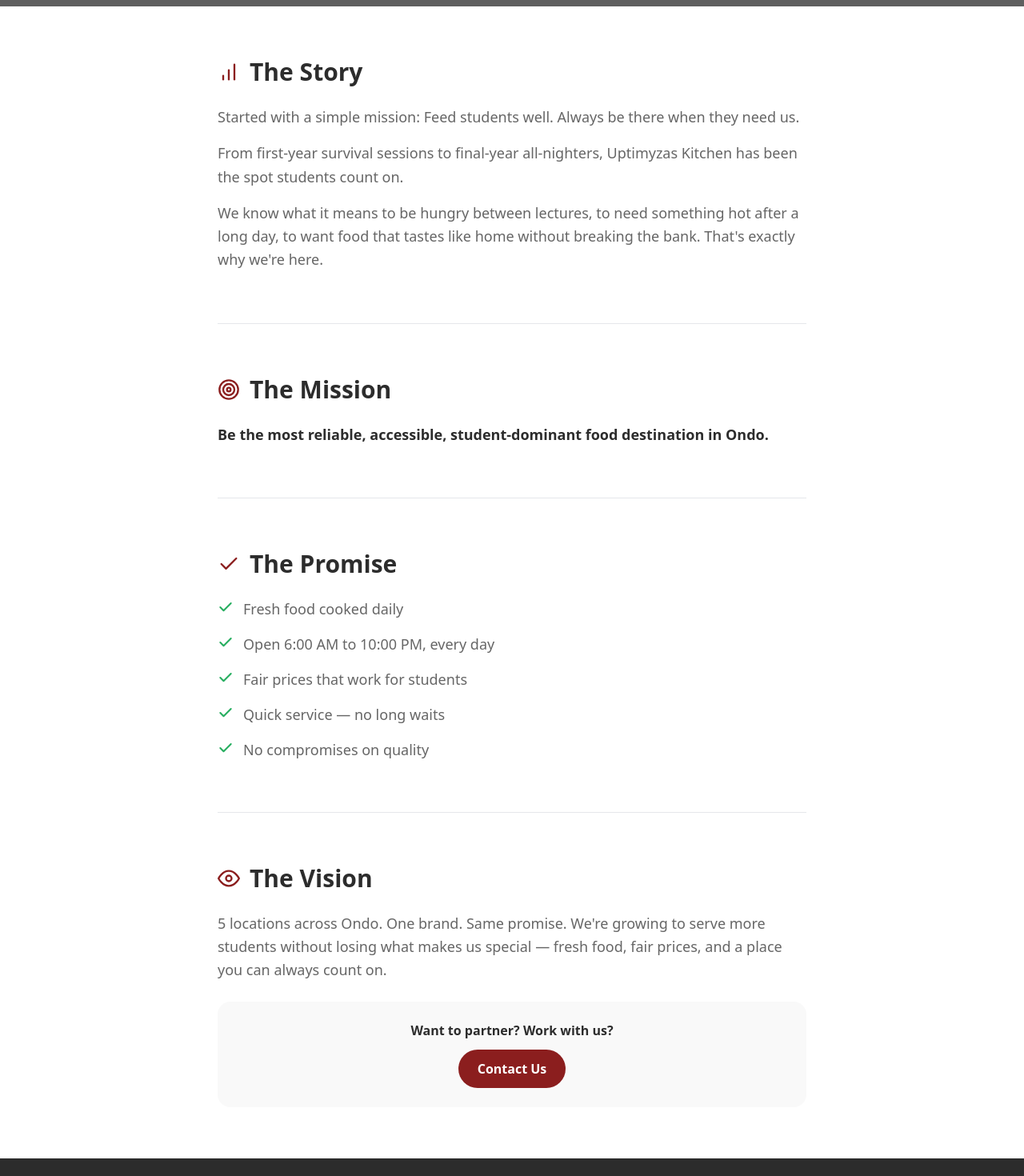
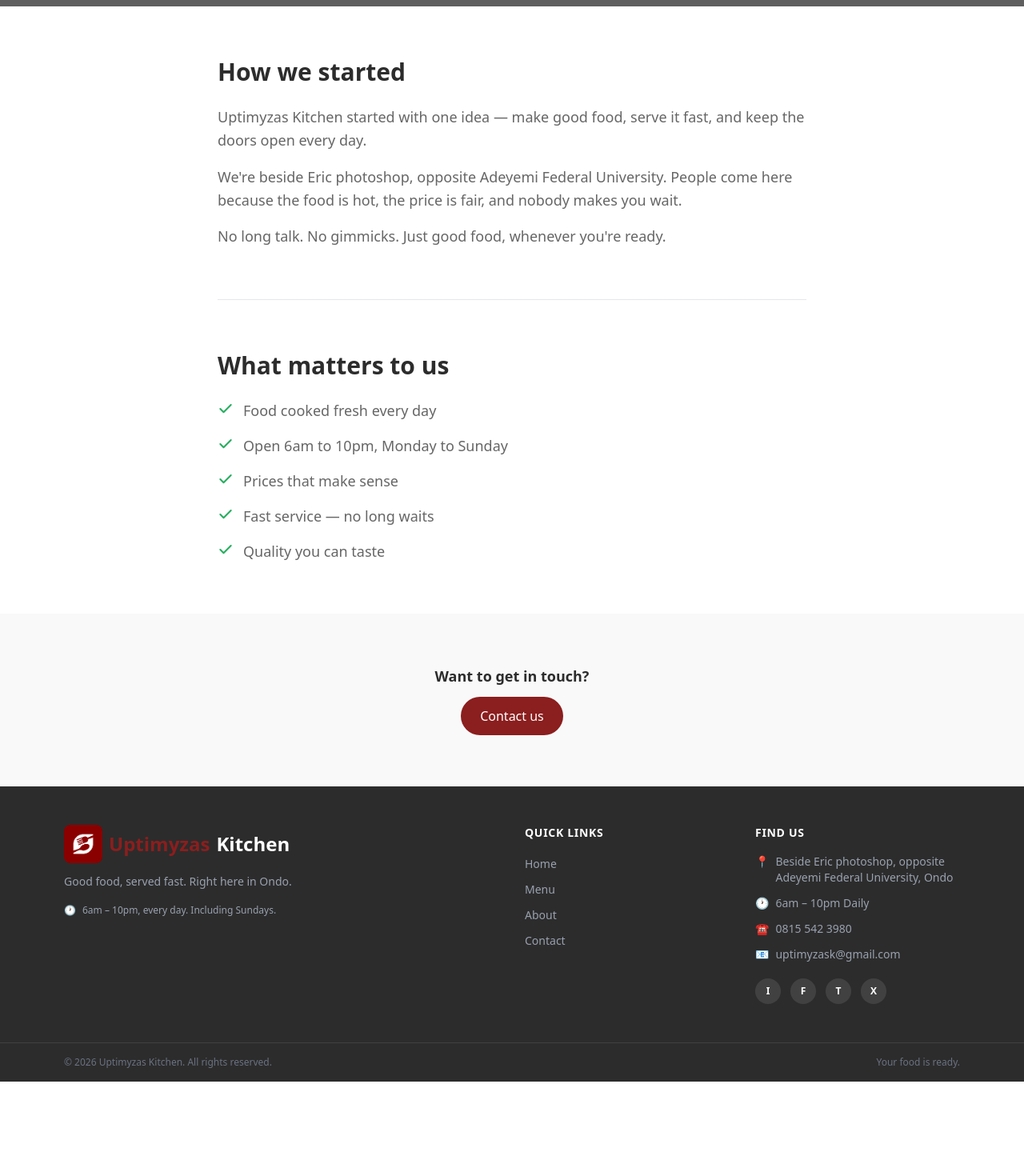
Before and after one commit to thejuolaamt/uptimyzas-kitchen-website, a Next.js app: page /about in a window 1280 px wide. Shown: the part 700-2170 px from the top of the page at 80% size. After the commit the page ends 2052 px from the top, so only its background shows below. Built offline with nearby package versions, Linux system fonts and the light colour scheme; grey boxes are pictures that could not be loaded.

Commit message:
Footer, About page, canonical URLs, Header button — all updated

```diff
--- a/app/about/page.tsx
+++ b/app/about/page.tsx
@@ -1,14 +1,19 @@
 import type { Metadata } from "next";
 import Image from "next/image";
 
+const SITE_URL = "https://uptimyzas-kitchen-website.vercel.app";
+
 export const metadata: Metadata = {
-  title: "About Us",
+  title: "About",
   description:
-    "The story behind Uptimyzas Kitchen — fresh Nigerian food, fair prices, and a mission to feed Ondo students right. Open daily.",
+    "Uptimyzas Kitchen — good food, served fast. Right here in Ondo, open 6am to 10pm every day.",
+  alternates: {
+    canonical: `${SITE_URL}/about`,
+  },
   openGraph: {
-    title: "About Us | Uptimyzas Kitchen",
+    title: "About | Uptimyzas Kitchen",
     description:
-      "Our mission: be the most reliable, accessible student food destination in Ondo.",
+      "Good food, served fast. Open every day, 6am to 10pm.",
   },
 };
 
@@ -17,21 +22,21 @@
     <>
       {/* Page Header */}
       <section className="pt-24 pb-12 bg-[#F9F9F9]">
-        <div className="max-w-6xl mx-auto px-4 text-center">
+        <div className="max-w-3xl mx-auto px-4 text-center">
           <h1 className="text-4xl md:text-5xl font-bold text-[#2C2C2C] mb-3">
-            About Uptimyzas Kitchen
+            About us
           </h1>
-          <p className="text-[#666666] text-lg max-w-2xl mx-auto">
-            Good food. No pretense. Just honest Nigerian meals served fresh, right here on campus.
+          <p className="text-[#666666] text-lg max-w-xl mx-auto">
+            Good food, no pretense. Just honest meals served hot, right here in Ondo.
           </p>
         </div>
       </section>
 
-      {/* Hero Image */}
+      {/* Image */}
       <section className="relative h-64 md:h-96 bg-[#2C2C2C]">
         <Image
           src="https://images.unsplash.com/photo-1555396273-367ea4eb4db5?w=1200&h=600&fit=crop"
-          alt="Nigerian restaurant interior"
+          alt="Uptimyzas Kitchen"
           fill
           className="object-cover"
         />
@@ -41,37 +46,18 @@
       {/* The Story */}
       <section className="py-16 bg-white">
         <div className="max-w-3xl mx-auto px-4">
-          <h2 className="text-2xl md:text-3xl font-bold text-[#2C2C2C] mb-6 flex items-center gap-3">
-            <svg
-              xmlns="http://www.w3.org/2000/svg"
-              className="w-7 h-7 text-[#8B1E1E]"
-              viewBox="0 0 24 24"
-              fill="none"
-              stroke="currentColor"
-              strokeWidth="2"
-              strokeLinecap="round"
-              strokeLinejoin="round"
-            >
-              <path d="M12 20V10" />
-              <path d="M18 20V4" />
-              <path d="M6 20v-4" />
-            </svg>
-            The Story
+          <h2 className="text-2xl md:text-3xl font-bold text-[#2C2C2C] mb-6">
+            How we started
           </h2>
           <div className="text-[#666666] leading-relaxed space-y-4 text-lg">
             <p>
-              Started with a simple mission: Feed students well. Always be there
-              when they need us.
+              Uptimyzas Kitchen started with one idea — make good food, serve it fast, and keep the doors open every day.
             </p>
             <p>
-              From first-year survival sessions to
-              final-year all-nighters, Uptimyzas Kitchen has been the spot
-              students count on.
+              We're beside Eric photoshop, opposite Adeyemi Federal University. People come here because the food is hot, the price is fair, and nobody makes you wait.
             </p>
             <p>
-              We know what it means to be hungry between lectures, to need
-              something hot after a long day, to want food that tastes like home
-              without breaking the bank. That's exactly why we're here.
+              No long talk. No gimmicks. Just good food, whenever you're ready.
             </p>
           </div>
         </div>
@@ -82,64 +68,20 @@
         <hr className="border-gray-200" />
       </div>
 
-      {/* The Mission */}
+      {/* What matters */}
       <section className="py-16 bg-white">
         <div className="max-w-3xl mx-auto px-4">
-          <h2 className="text-2xl md:text-3xl font-bold text-[#2C2C2C] mb-6 flex items-center gap-3">
-            <svg
-              xmlns="http://www.w3.org/2000/svg"
-              className="w-7 h-7 text-[#8B1E1E]"
-              viewBox="0 0 24 24"
-              fill="none"
-              stroke="currentColor"
-              strokeWidth="2"
-              strokeLinecap="round"
-              strokeLinejoin="round"
-            >
-              <circle cx="12" cy="12" r="10" />
-              <circle cx="12" cy="12" r="6" />
-              <circle cx="12" cy="12" r="2" />
-            </svg>
-            The Mission
-          </h2>
-          <p className="text-[#2C2C2C] text-lg font-semibold leading-relaxed">
-            Be the most reliable, accessible, student-dominant food destination
-            in Ondo.
-          </p>
-        </div>
-      </section>
-
-      {/* Divider */}
-      <div className="max-w-3xl mx-auto px-4">
-        <hr className="border-gray-200" />
-      </div>
-
-      {/* The Promise */}
-      <section className="py-16 bg-white">
-        <div className="max-w-3xl mx-auto px-4">
-          <h2 className="text-2xl md:text-3xl font-bold text-[#2C2C2C] mb-6 flex items-center gap-3">
-            <svg
-              xmlns="http://www.w3.org/2000/svg"
-              className="w-7 h-7 text-[#8B1E1E]"
-              viewBox="0 0 24 24"
-              fill="none"
-              stroke="currentColor"
-              strokeWidth="2"
-              strokeLinecap="round"
-              strokeLinejoin="round"
-            >
-              <polyline points="20 6 9 17 4 12" />
-            </svg>
-            The Promise
+          <h2 className="text-2xl md:text-3xl font-bold text-[#2C2C2C] mb-6">
+            What matters to us
           </h2>
           <ul className="space-y-4">
             {[
-              "Fresh food cooked daily",
-              "Open 6:00 AM to 10:00 PM, every day",
-              "Fair prices that work for students",
-              "Quick service — no long waits",
-              "No compromises on quality",
-            ].map((promise, index) => (
+              "Food cooked fresh every day",
+              "Open 6am to 10pm, Monday to Sunday",
+              "Prices that make sense",
+              "Fast service — no long waits",
+              "Quality you can taste",
+            ].map((item, index) => (
               <li key={index} className="flex items-start gap-3">
                 <svg
                   xmlns="http://www.w3.org/2000/svg"
@@ -153,55 +95,25 @@
                 >
                   <polyline points="20 6 9 17 4 12" />
                 </svg>
-                <span className="text-[#666666] text-lg">{promise}</span>
+                <span className="text-[#666666] text-lg">{item}</span>
               </li>
             ))}
           </ul>
         </div>
       </section>
 
-      {/* Divider */}
-      <div className="max-w-3xl mx-auto px-4">
-        <hr className="border-gray-200" />
-      </div>
-
-      {/* The Vision */}
-      <section className="py-16 bg-white">
-        <div className="max-w-3xl mx-auto px-4">
-          <h2 className="text-2xl md:text-3xl font-bold text-[#2C2C2C] mb-6 flex items-center gap-3">
-            <svg
-              xmlns="http://www.w3.org/2000/svg"
-              className="w-7 h-7 text-[#8B1E1E]"
-              viewBox="0 0 24 24"
-              fill="none"
-              stroke="currentColor"
-              strokeWidth="2"
-              strokeLinecap="round"
-              strokeLinejoin="round"
-            >
-              <path d="M1 12s4-8 11-8 11 8 11 8-4 8-11 8-11-8-11-8z" />
-              <circle cx="12" cy="12" r="3" />
-            </svg>
-            The Vision
-          </h2>
-          <p className="text-[#666666] leading-relaxed text-lg mb-6">
-            5 locations across Ondo. One brand. Same promise. We're growing to
-            serve more students without losing what makes us special — fresh
-            food, fair prices, and a place you can always count on.
+      {/* CTA */}
+      <section className="py-16 bg-[#F9F9F9]">
+        <div className="max-w-3xl mx-auto px-4 text-center">
+          <p className="text-[#2C2C2C] text-lg font-semibold mb-3">
+            Want to get in touch?
           </p>
-
-          {/* CTA */}
-          <div className="bg-[#F9F9F9] rounded-2xl p-6 text-center">
-            <p className="text-[#2C2C2C] font-semibold mb-3">
-              Want to partner? Work with us?
-            </p>
-            <a
-              href="/contact"
-              className="inline-block bg-[#8B1E1E] text-white font-bold px-6 py-3 rounded-full hover:bg-[#6d1717] transition-colors"
-            >
-              Contact Us
-            </a>
-          </div>
+          <a
+            href="/contact"
+            className="inline-block bg-[#8B1E1E] text-white font-medium px-6 py-3 rounded-full hover:bg-[#6d1717] transition-colors"
+          >
+            Contact us
+          </a>
         </div>
       </section>
     </>
--- a/app/components/Footer.tsx
+++ b/app/components/Footer.tsx
@@ -4,9 +4,7 @@
 export default function Footer() {
   return (
     <footer className="bg-[#2C2C2C] text-white">
-      {/* Main Footer */}
       <div className="max-w-6xl mx-auto px-4 py-12 grid grid-cols-1 md:grid-cols-4 gap-8">
-
         {/* Brand Column */}
         <div className="md:col-span-2">
           <div className="flex items-center gap-2 mb-3">
@@ -21,12 +19,11 @@
             <span className="text-2xl font-bold text-white">Kitchen</span>
           </div>
           <p className="text-gray-400 text-sm leading-relaxed mb-4">
-            The most reliable, accessible student food destination in Ondo.
-            Fresh Nigerian food cooked daily. Always here when you need us.
+            Good food, served fast. Right here in Ondo.
           </p>
           <div className="flex items-center gap-2 text-xs text-gray-400">
             <span>🕐</span>
-            <span>Open Daily: 6:00 AM – 10:00 PM</span>
+            <span>6am – 10pm, every day. Including Sundays.</span>
           </div>
         </div>
 
@@ -39,7 +36,7 @@
             {[
               { label: "Home", href: "/" },
               { label: "Menu", href: "/menu" },
-              { label: "About Us", href: "/about" },
+              { label: "About", href: "/about" },
               { label: "Contact", href: "/contact" },
             ].map((link) => (
               <li key={link.href}>
@@ -54,7 +51,7 @@
           </ul>
         </div>
 
-        {/* Contact Info */}
+        {/* Find Us */}
         <div>
           <h3 className="text-white font-bold text-sm uppercase tracking-wider mb-4">
             Find Us
@@ -62,11 +59,11 @@
           <ul className="flex flex-col gap-3 text-sm text-gray-400">
             <li className="flex items-start gap-2">
               <span>📍</span>
-              <span>Beside Eric photoshop, opposite Adeyemi Federal Univeristy of Education, Ondo</span>
+              <span>Beside Eric photoshop, opposite Adeyemi Federal University, Ondo</span>
             </li>
             <li className="flex items-center gap-2">
               <span>🕐</span>
-              <span>6:00 AM – 10:00 PM Daily</span>
+              <span>6am – 10pm Daily</span>
             </li>
             <li className="flex items-center gap-2">
               <span>☎️</span>
@@ -76,7 +73,7 @@
             </li>
             <li className="flex items-center gap-2">
               <span>📧</span>
-              <a href="mailto:info@uptimyzaskitchen.com" className="hover:text-[#F4D03F] transition-colors">
+              <a href="mailto:uptimyzask@gmail.com" className="hover:text-[#F4D03F] transition-colors">
                 uptimyzask@gmail.com
               </a>
             </li>
@@ -96,7 +93,7 @@
       <div className="border-t border-white/10">
         <div className="max-w-6xl mx-auto px-4 py-4 flex flex-col sm:flex-row items-center justify-between gap-2 text-xs text-gray-500">
           <span>© {new Date().getFullYear()} Uptimyzas Kitchen. All rights reserved.</span>
-          <span>Fresh Food, Right Here.</span>
+          <span>Your food is ready.</span>
         </div>
       </div>
     </footer>
--- a/app/contact/page.tsx
+++ b/app/contact/page.tsx
@@ -1,14 +1,19 @@
 import type { Metadata } from "next";
 import ContactContent from "../components/ContactContent";
 
+const SITE_URL = "https://uptimyzas-kitchen-website.vercel.app";
+
 export const metadata: Metadata = {
-  title: "Contact Us",
+  title: "Contact",
   description:
-    "Get in touch with Uptimyzas Kitchen. Call, WhatsApp, email, or send us a message.",
+    "Get in touch with Uptimyzas Kitchen. Call, WhatsApp, or walk in. Beside Eric photoshop, opposite Adeyemi Federal University, Ondo.",
+  alternates: {
+    canonical: `${SITE_URL}/contact`,
+  },
   openGraph: {
-    title: "Contact Us | Uptimyzas Kitchen",
+    title: "Contact | Uptimyzas Kitchen",
     description:
-      "We'd love to hear from you.",
+      "Message us or walk in. Your food is waiting.",
   },
 };
 
```
Also changed, not shown: app/components/Header.tsx (+2 -13 lines), app/menu/page.tsx (+7 -2 lines).
